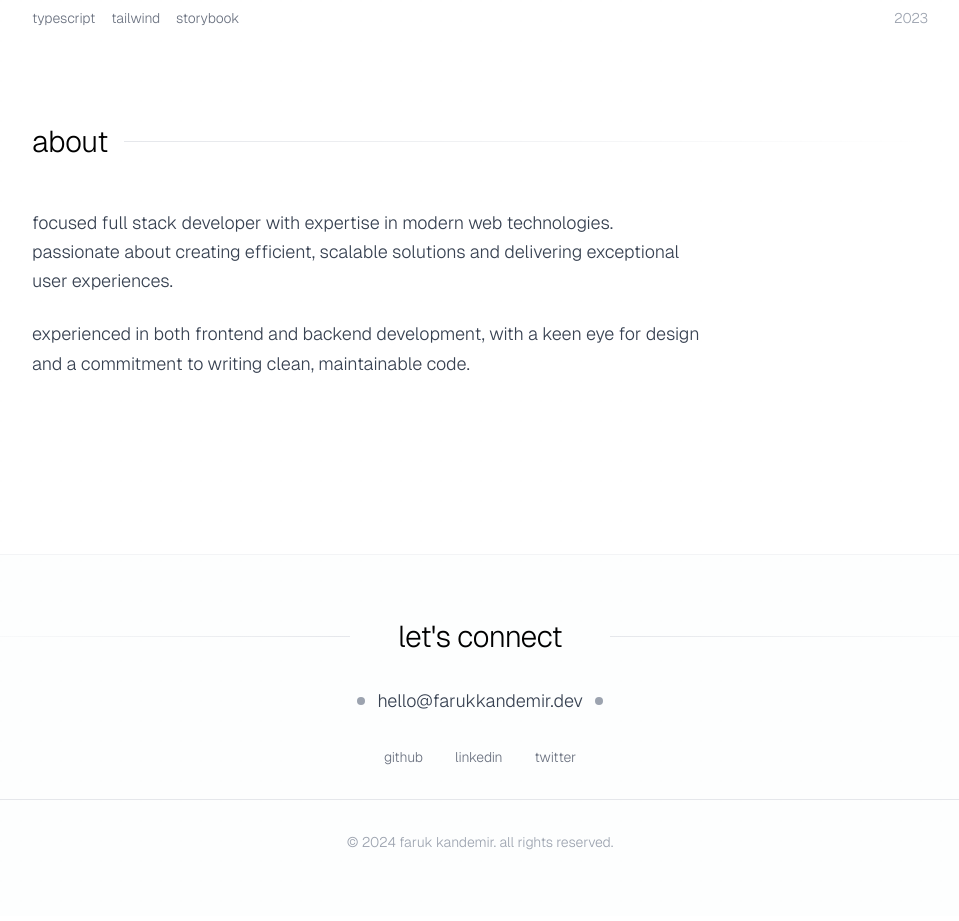
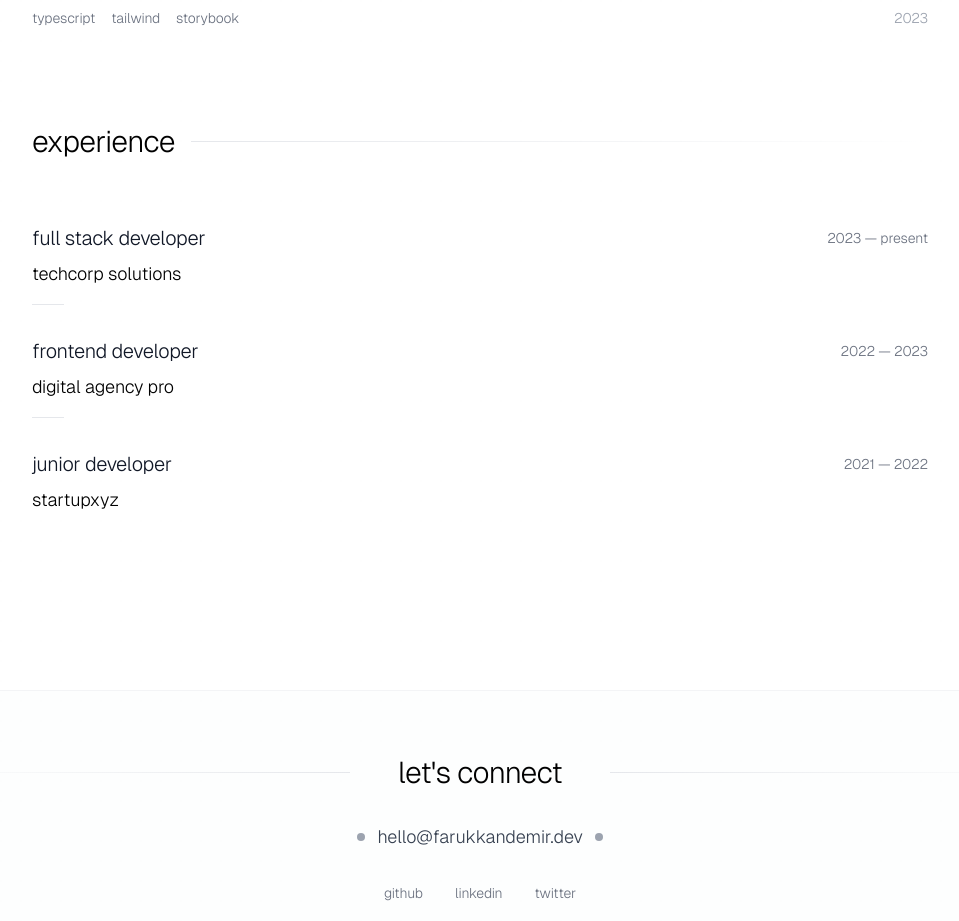
Before and after one commit to farukkandemir/portfolio-website, a Next.js app: page / in a window 1280 px wide. Shown: the part 820-1741 px from the top of the page, without its empty margins (160-1119 px from the left). Built offline with nearby package versions, Linux system fonts and the light colour scheme.

Commit message:
enhanced experience section on homepage by updating job titles and descriptions, improving layout for clarity and visual appeal

```diff
--- a/app/page.tsx
+++ b/app/page.tsx
@@ -210,22 +210,53 @@ export default function Home() {
         {/* Experience */}
         <section id="experience" className="mb-24">
           <div>
-            <div className="flex items-center space-x-4 mb-12">
-              <h3 className="text-3xl font-light tracking-tight">about</h3>
+            <div className="flex items-center space-x-4 mb-16">
+              <h3 className="text-3xl font-light tracking-tight">experience</h3>
               <div className="flex-1 h-px bg-gradient-to-r from-gray-200 to-transparent"></div>
             </div>
 
-            <div className="max-w-2xl space-y-6 text-gray-700">
-              <p className="text-lg font-light leading-relaxed">
-                focused full stack developer with expertise in modern web
-                technologies. passionate about creating efficient, scalable
-                solutions and delivering exceptional user experiences.
-              </p>
-              <p className="text-lg font-light leading-relaxed">
-                experienced in both frontend and backend development, with a
-                keen eye for design and a commitment to writing clean,
-                maintainable code.
-              </p>
+            <div className="space-y-8">
+              <div>
+                <div className="flex items-center justify-between mb-2">
+                  <h4 className="text-xl font-light text-gray-900">
+                    Full Stack Developer
+                  </h4>
+                  <span className="text-sm text-gray-500 font-light">
+                    2023 — Present
+                  </span>
+                </div>
+                <p className="text-lg font-light text-black">
+                  TechCorp Solutions
+                </p>
+                <div className="w-8 h-px bg-gray-200 mt-4"></div>
+              </div>
+
+              <div>
+                <div className="flex items-center justify-between mb-2">
+                  <h4 className="text-xl font-light text-gray-900">
+                    Frontend Developer
+                  </h4>
+                  <span className="text-sm text-gray-500 font-light">
+                    2022 — 2023
+                  </span>
+                </div>
+                <p className="text-lg font-light text-black">
+                  Digital Agency Pro
+                </p>
+                <div className="w-8 h-px bg-gray-200 mt-4"></div>
+              </div>
+
+              <div>
+                <div className="flex items-center justify-between mb-2">
+                  <h4 className="text-xl font-light text-gray-900">
+                    Junior Developer
+                  </h4>
+                  <span className="text-sm text-gray-500 font-light">
+                    2021 — 2022
+                  </span>
+                </div>
+                <p className="text-lg font-light text-black">StartupXYZ</p>
+              </div>
             </div>
           </div>
         </section>
```
